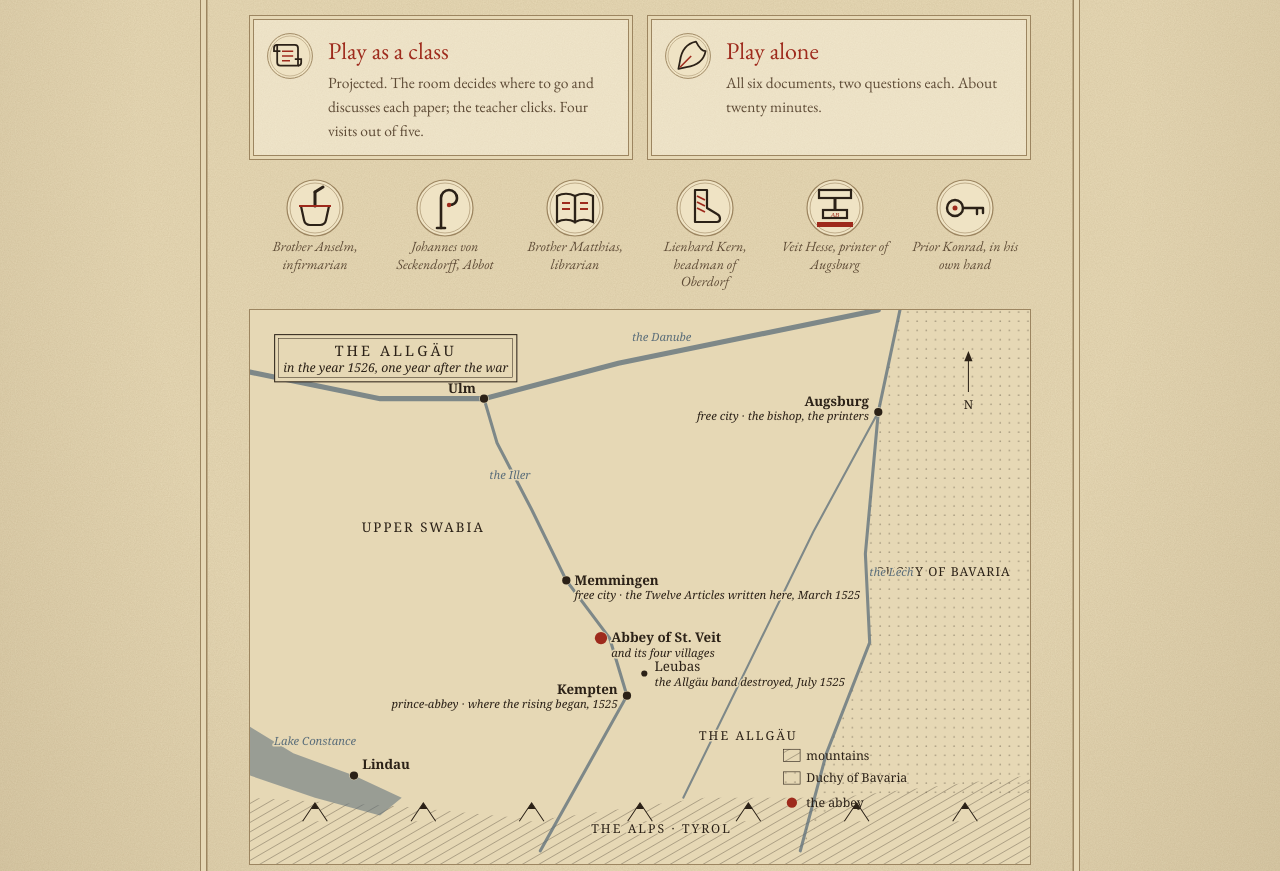
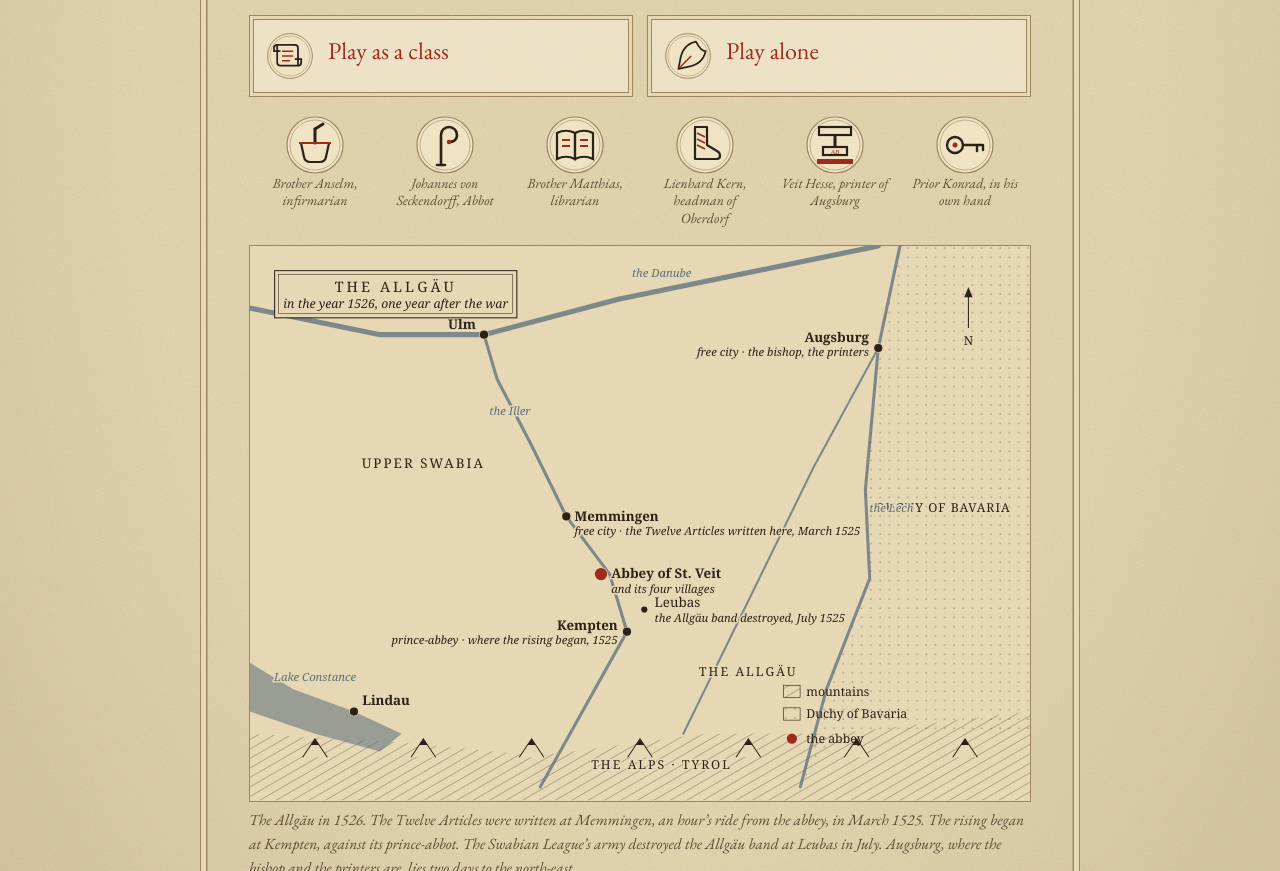
Before and after one commit to kaiserfabrizio/apeurogames, a plain HTML site: page abbey/index.html in a window 1280 px wide. Shown: the part 886-1757 px from the top of the page. Drawn offline with nearby package versions, Linux system fonts and the light colour scheme; a web font is replaced by a local one.

Commit message:
Update index.html

```diff
--- a/abbey/index.html
+++ b/abbey/index.html
@@ -220,8 +220,8 @@ function renderStart(){
 ${art('cloister')}
 <div class="body">${SETUP}</div>
 <div class="modes">
-<button class="mode" type="button" id="btnClass">${rnd('scroll',48)}<span><span class="t">Play as a class</span><span class="s">Projected. The room decides where to go and discusses each paper; the teacher clicks. Four visits out of five.</span></span></button>
-<button class="mode" type="button" id="btnSolo">${rnd('quill',48)}<span><span class="t">Play alone</span><span class="s">All six documents, two questions each. About twenty minutes.</span></span></button>
+<button class="mode" type="button" id="btnClass">${rnd('scroll',48)}<span><span class="t">Play as a class</span></span></button>
+<button class="mode" type="button" id="btnSolo">${rnd('quill',48)}<span><span class="t">Play alone</span></span></button>
 </div>
 ${resume?`<div class="row">${resume}</div>`:''}
 <div class="castrow">${DOCS.map(d=>`<div class="castcard">${rnd(d.icon,60)}<span>${d.who}</span></div>`).join('')}</div>
```
